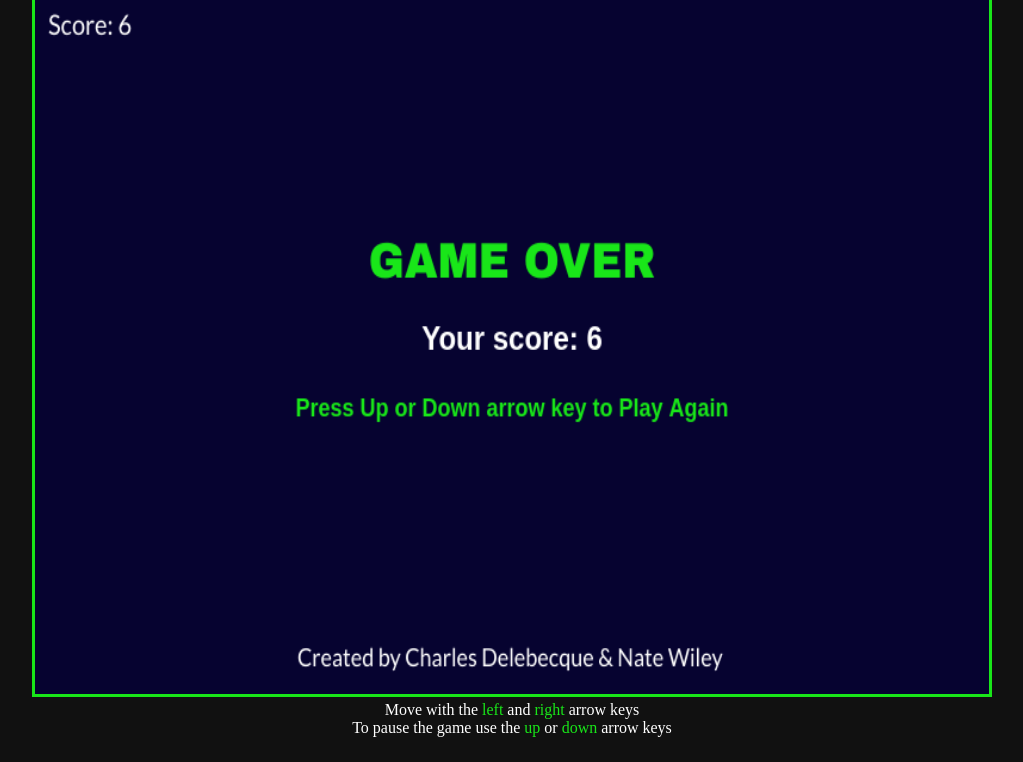
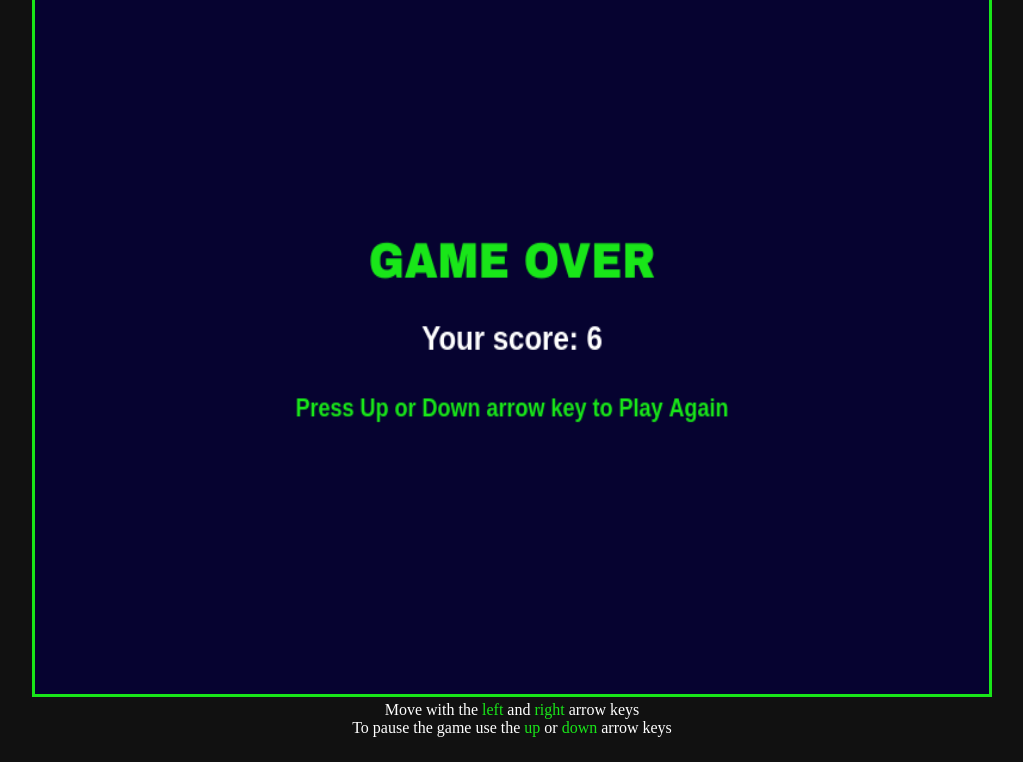
Before and after one commit to charly010/SquaresFromOuterSpace, a plain HTML site: page index.html in a window 1280 px wide. Shown: the part 38-800 px from the top of the page, without its empty margins (128-1151 px from the left). Drawn offline with Linux system fonts and the light colour scheme.

Commit message:
clean code

```diff
--- a/game.js
+++ b/game.js
@@ -1,55 +1,36 @@
-// Squares from outer space
-// License MIT
-// © 2014 Nate Wiley
-// © 2016 Charles Delebecque
 
-// source : https://codepen.io/natewiley/pen/EGyiF
-
-
-// declaration de la fonction anonyme, pour isoler le code (securité)
-// son argument est window
-// en tant que fonction anonyme, elle n'a pas de nom et elle est executé immédiatement
 (function(window){
-
-
 	var Game = {
-
-// init = chargement - les paramètres de la fonction init - this = init, à l'intérieur de la fonction
-// init est une fonction __construct
 		init: function(){
 			this.c                     = document.getElementById("game"); // game = canvas / "c" pour canvas
 			this.c.width               = this.c.width;// inutile, mais dans la source originale ?
 			this.c.height              = this.c.height;// inutile, mais dans la source originale ?
-		this.ctx                   = this.c.getContext("2d"); // on recupère le context en 2d
-		this.color                 = "hsl(245,90%,10%)"; // la couleur du fond (init.color ?)
-		this.bullets               = []; // c'est un tableau - pour les tirs du player
+			this.ctx                   = this.c.getContext("2d");
+			this.color                 = "hsl(245,90%,10%)"; // la couleur du fond
+			this.bullets               = []; // les tirs du player
 			this.enemyBullets          = []; // tirs ennemis
 			this.enemies               = []; // les ennemis
 			this.particles             = []; // les explosions des ennemis
-		this.bulletIndex           = 0; // defaut 0
-		this.enemyBulletIndex      = 0; // defaut 0
-		this.enemyIndex            = 0; // defaut 0
-		this.particleIndex         = 0; // defaut 0
+			this.bulletIndex           = 0;
+			this.enemyBulletIndex      = 0;
+			this.enemyIndex            = 0;
+			this.particleIndex         = 0;
 			this.maxParticles          = 18;
-		this.maxEnemies            = 11; //defaut 6 -- min 4 - max 24 avec systeme de gain de vie avec les points
+			this.maxEnemies            = 11;
 			this.maxEnemiesMax         = 32;
-	//	this.maxEnemiesMax();
 			this.enemiesAlive          = 0;
 			this.currentFrame          = 0;
 			//	this.maxLives = 3;
 			//	this.life = 0;
-		this.binding(); // "liaison" renvoie à la fonction suivante
-		this.player                = new Player(); // instanciation d'un nouvel objet -- renvoie a la ligne 206
-		this.score                 = 0; // defaut : 0
-		this.paused                = false; //boleen
+			this.binding(); // "liaison"
+			this.player                = new Player();
+			this.score                 = 0;
+			this.paused                = false;
 			this.shooting              = true; // tir automatique - defaut false
-		this.oneShot               = false; // defaut false
+			this.oneShot               = false;
 			this.isGameOver            = false;
-		//compatibilité navigateur et canvas, j'imagine
 			this.requestAnimationFrame = window.requestAnimationFrame || window.webkitRequestAnimationFrame || window.mozRequestAnimationFrame;
 
-//boucle original, pour les ennemis
-// la boucle for est utilisé pour répété un cerntain nombre de fois une instruction
 			for(var i = 0; i<this.maxEnemies; i++){
 				new Enemy();
 				this.enemiesAlive++;
@@ -67,7 +48,7 @@
 			this.c.addEventListener("click", this.clicked); // pour la sourie
 		},
 
-	//ce que fait this.clicked = pause
+		// this.clicked = pause
 		clicked: function(){
 			if(!Game.paused) {
 				Game.pause();
@@ -166,7 +147,7 @@
 			var message = "GAME OVER";
 			var message2 = "Your score: " + Game.score;
 			var message3 = "Press Up or Down arrow key to Play Again";
-	  	var message4 = 'Created by Charles Delebecque & Nate Wiley ';
+			//var message4 = 'Created by Charles Delebecque & Nate Wiley ';
 			this.pause();
 			this.ctx.fillStyle = "hsl(120,80%,50%)";
 			this.ctx.font      = "bold 36px Arial Black, sans-serif";
@@ -209,10 +190,6 @@
 					Game.bullets[z].draw();
 					Game.bullets[z].update();
 				}
-			// if(Game.score > 10){
-				// alert('totoz'); // je l'ai
-				// Game.maxEnemies;
-			// }
 				if(Game.player.invincible){
 					if(Game.currentFrame % 20 === 0){
 						Game.player.draw();
@@ -234,7 +211,7 @@
 	};
 
 	var Player = function(){
-	this.width = 60; //60, remettre le tir bullet au milieu
+		this.width = 60;
 		this.height = 30;
 		this.x = Game.c.width/2 - this.width/2;
 		this.y = Game.c.height - this.height;
@@ -261,7 +238,7 @@
 		 Game.ctx.fillStyle = this.color;
 		 Game.ctx.fillRect(this.x, this.y, this.width, this.height);
 
-//Pour en faire un triangle, il y a trop moyen
+	//Pour en faire un triangle
 		// Game.ctx.beginPath();//On démarre un nouveau tracé
 		// Game.ctx.moveTo(this.x, this.y);//On se déplace au coin inférieur gauche
 		// Game.ctx.lineTo(this.x + this.width/2, Game.c.height); //defaut = (5, 10)
@@ -293,7 +270,7 @@
 	};
 
 	Player.prototype.shoot = function(){
-	Game.bullets[Game.bulletIndex] = new Bullet(this.x + this.width/3); // changer le position du canon - defaut 2
+		Game.bullets[Game.bulletIndex] = new Bullet(this.x + this.width/3);
 		Game.bulletIndex++;
 	};
 
@@ -301,11 +278,11 @@
 		this.width  = 24;
 		this.height = 24;//18
 		this.x      = x;
-	this.y      = Game.c.height - 10; //defaut 10
+		this.y      = Game.c.height - 10;
 		this.vy     = 11; // defaut 9
-	this.index  = Game.bulletIndex; // par rapport à la fonction init
+		this.index  = Game.bulletIndex;
 		this.active = true;
-	this.color  = "hsl(0,90%,100%)"; //defaut hsl(0,90%,90%)
+		this.color  = "hsl(0,90%,100%)";
 	};
 
 
@@ -322,15 +299,15 @@
 	};
 
 	var Enemy = function(){
-	this.width  = 50; //50
-	this.height = 50; //50
+		this.width  = 50;
+		this.height = 50;
 		this.x      = Game.random(0, (Game.c.width - this.width));
 		this.y      = Game.random(10, 40);
 		this.vy     = Game.random(1, 3) * .1;
 		this.index  = Game.enemyIndex;
 		Game.enemies[Game.enemyIndex] = this;
 		Game.enemyIndex++;
-	this.speed         = Game.random(2, 7); // la vitesse des ennemis
+		this.speed         = Game.random(2, 7);
 		this.shootingSpeed = Game.random(30, 200); // frequence de tirs ennemis - defaut (30, 100)
 		this.movingLeft    = Math.random() < 0.5 ? true : false;
 		this.color         = "hsl(245,100%,50%)";
@@ -391,12 +368,12 @@
 	};
 
 	var EnemyBullet = function(x, y, color){
-	this.width  = 50; // 12 ou 50
-	this.height = 50; // 54 ou 50
+		this.width  = 50;
+		this.height = 50;
 		this.x      = x;
 		this.y      = y;
-	this.vy     = 8;//6
-	this.color  = "hsl("+ Game.random(0, 360) +", 90%, 50%)" //color;
+		this.vy     = 8;
+		this.color  = "hsl("+ Game.random(0, 360) +", 90%, 50%)"; //couleur unique pour tout les enememis;
 		this.index  = Game.enemyBulletIndex;
 		Game.enemyBullets[Game.enemyBulletIndex] = this;
 		Game.enemyBulletIndex++;
@@ -425,11 +402,11 @@
 		Game.particles[Game.particleIndex] = this;
 		this.id  = Game.particleIndex;
 		Game.particleIndex++;
-    this.life    = 0; // 0
-    this.gravity = .80; // .05
-    this.size    = 60; // 40
-    this.maxlife = 800; // 100
-  }
+		this.life    = 0;
+		this.gravity = .8;
+		this.size    = 60;
+		this.maxlife = 800;
+	  };
 
 	  Particle.prototype.draw = function(){
 		this.x    += this.vx;
```
Also changed, not shown: index.html (+0 -7 lines). Lines whose indentation alone changed are shown as unchanged.
